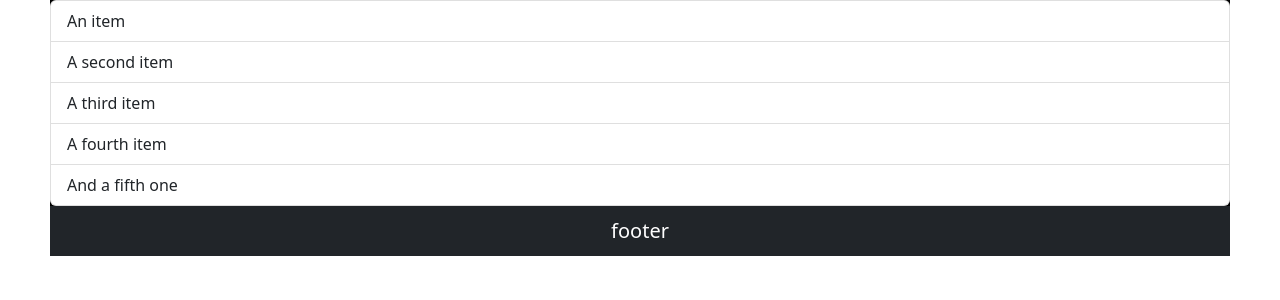
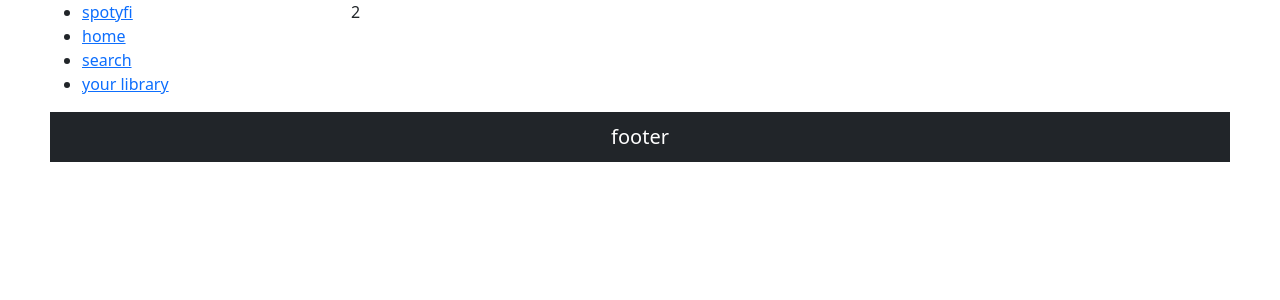
Before and after one commit to malavikarajeevan/spotyfi, a Django app: template spotyfiproj/templates/index.html in a window 1280 px wide. Shown: the part 128-428 px from the top of the page. Run offline with Django 5.2, Linux system fonts and the light colour scheme; the template is opened without the code that fills it, so the values that code supplies are empty.

Commit message:
new file added

```diff
--- a/spotyfiproj/static/index.css
+++ b/spotyfiproj/static/index.css
@@ -12,3 +12,6 @@ body{
 .audio{
     background-color: black;
 }
+.row{
+
+}
--- a/spotyfiproj/templates/index.html
+++ b/spotyfiproj/templates/index.html
@@ -10,20 +10,17 @@
     <title>Document</title>
 </head>
 <body>
-    <div class="main">
-        <div class="audio">
-            <ul class="list-group">
-                <li class="list-group-item">An item</li>
-                <li class="list-group-item">A second item</li>
-                <li class="list-group-item">A third item</li>
-                <li class="list-group-item">A fourth item</li>
-                <li class="list-group-item">And a fifth one</li>
+    <div class="row">
+        <div class="col-3">
+            <ul>
+                <li><a href="spotyfi">spotyfi</a></li>
+                <li><a href="home">home</a></li>
+                <li><a href="search">search</a></li>
+                <li><a href="your library">your library</a></li>
               </ul>
         </div>
-
-
-
-    </div>
+        <div class="col-9">2</div>
+      </div>
 
 </body>
 </html>
```
Also changed, not shown: spotyfiproj/templates/base.html (line endings or trailing spaces).
